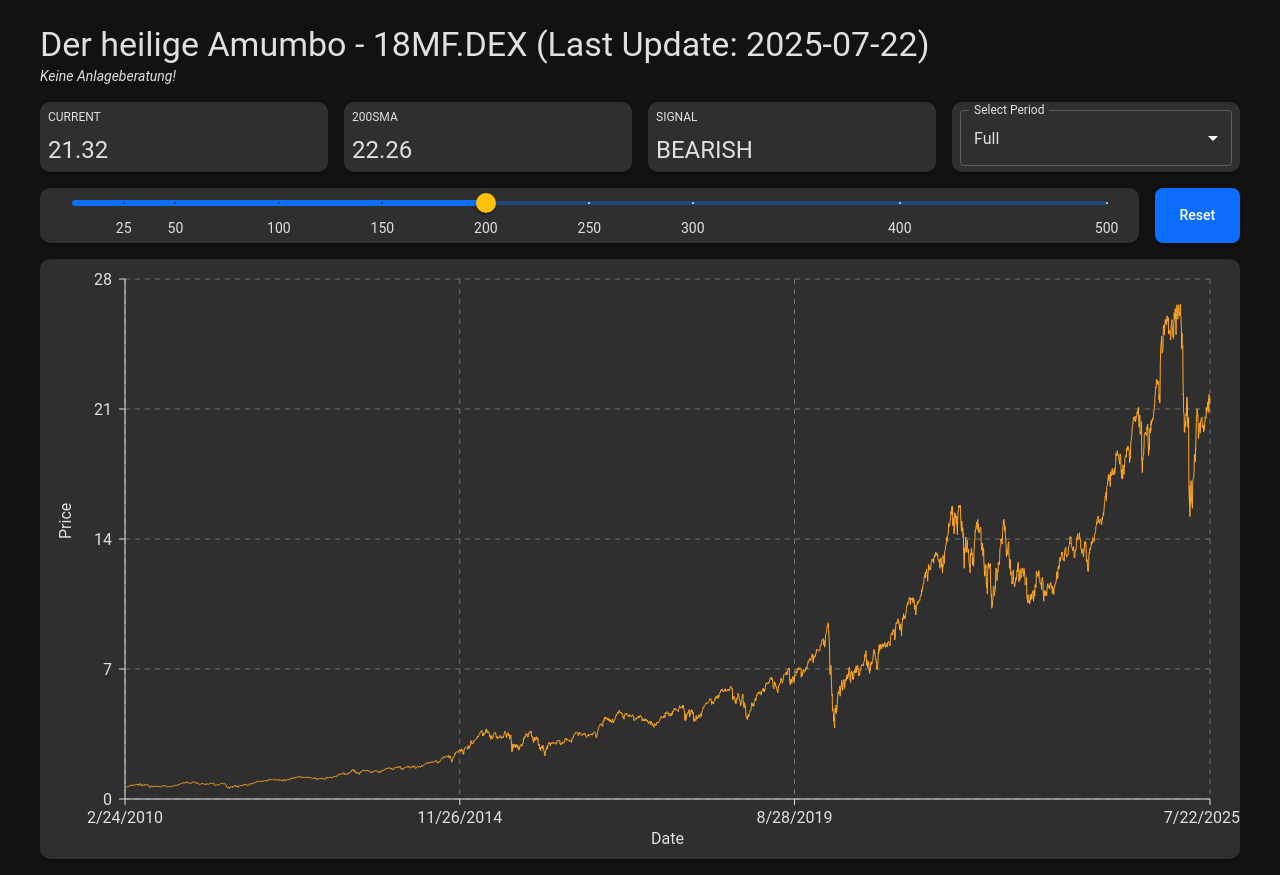
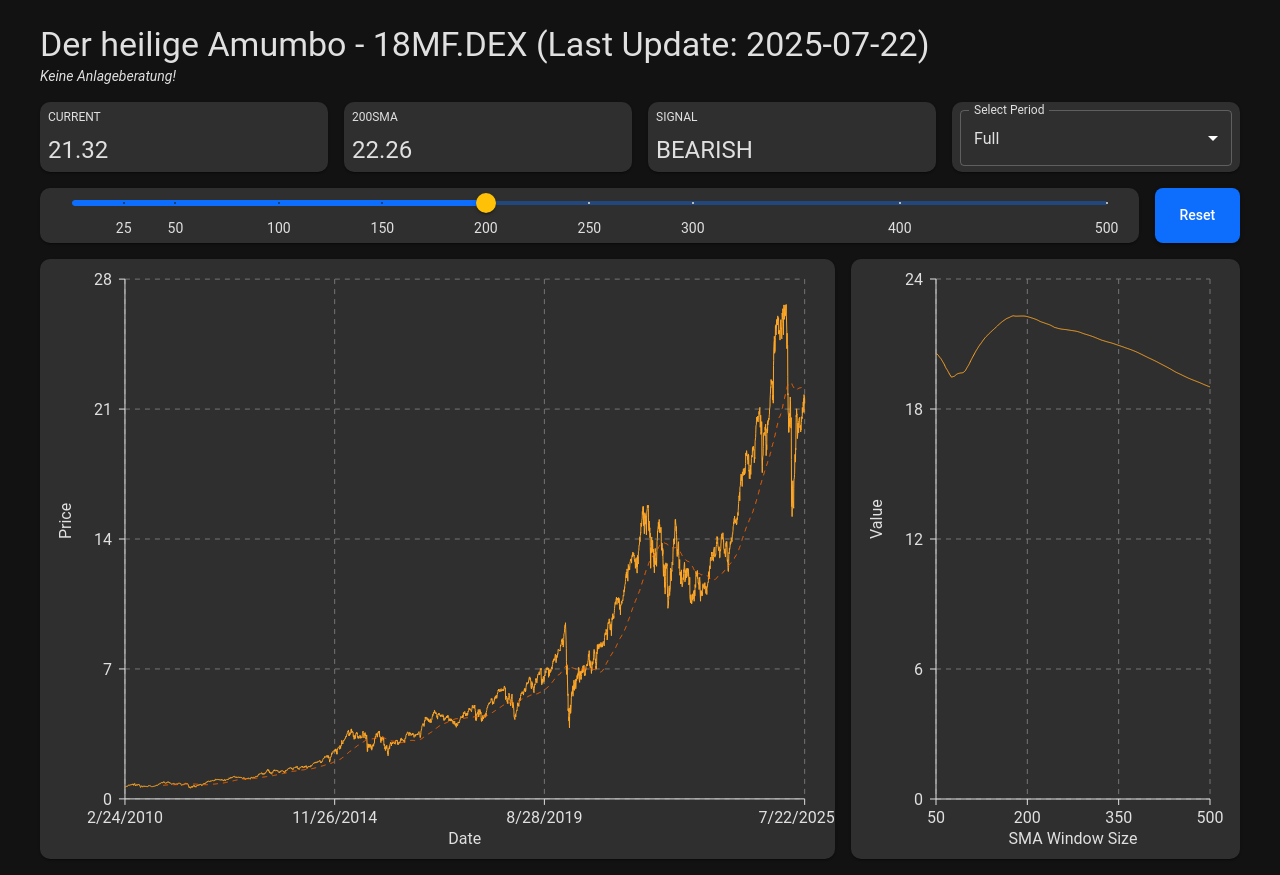
Before and after one commit to smn-t/smn-t.github.io, a React (Create React App) app: page / in a window 1280 px wide. Built offline with nearby package versions, Linux system fonts and the light colour scheme.

Commit message:
add second chart

```diff
--- a/src/Components/SmaChart.js
+++ b/src/Components/SmaChart.js
@@ -42,24 +42,20 @@ const SmaChart = ({ data }) => {
           }}
         >
           <p style={{ margin: 0, fontSize: "0.9rem", fontWeight: 500 }}>
-            <span style={{ color: "#0D6EFD" }}>Date:</span>{" "}
-            {new Date(label).toLocaleDateString()}
+            <span style={{ color: "#0D6EFD" }}>SMA:</span>{" "}
+            {label}
           </p>
           <p style={{ margin: 0, fontSize: "0.9rem", fontWeight: 500 }}>
-            <span style={{ color: "#FFA726" }}>Price:</span>{" "}
+            <span style={{ color: "#FFA726" }}>Value:</span>{" "}
             {payload[0].value.toFixed(2)} €
           </p>
-          {payload[1] && (
-            <p style={{ margin: 0, fontSize: "0.9rem", fontWeight: 500 }}>
-              <span style={{ color: "#FF6500" }}>SMA:</span>{" "}
-              {payload[1].value.toFixed(2)} €
-            </p>
-          )}
         </div>
       );
     }
     return null;
   };
+
+  console.log("SMA Chart Data:", data);
 
   return (
     <ResponsiveContainer width="100%" height={containerHeight}>
@@ -67,19 +63,18 @@ const SmaChart = ({ data }) => {
         <CartesianGrid strokeDasharray="5 5" stroke={theme.palette.text.disabled} />
         <XAxis
           type="number"
-          dataKey="unixTimeStamp"
+          dataKey="sma"
           domain={["dataMin", "dataMax"]}
-          tickFormatter={(unixTime) => new Date(unixTime).toLocaleDateString()}
           stroke={theme.palette.text.primary}
           dy={5}
         >
-          <Label value="Date" position="insideBottom" offset={-15} fill={theme.palette.text.primary} />
+          <Label value="SMA Window Size" position="insideBottom" offset={-15} fill={theme.palette.text.primary} />
         </XAxis>
         <YAxis type="number" stroke={theme.palette.text.primary} dx={-5}>
-          <Label value="Price" position="insideLeft" angle={-90} offset={0} fill={theme.palette.text.primary} />
+          <Label value="Value" position="insideLeft" angle={-90} offset={0} fill={theme.palette.text.primary} />
         </YAxis>
         <Tooltip content={<CustomTooltip />} />
-        <Line dataKey="price" dot={false} stroke={theme.palette.warning.main} />
+        <Line dataKey="value" dot={false} stroke={theme.palette.warning.main} />
       </LineChart>
     </ResponsiveContainer>
   );
--- a/src/dashboards/MainDashboard.js
+++ b/src/dashboards/MainDashboard.js
@@ -5,6 +5,7 @@ import { ThemeProvider, CssBaseline } from '@mui/material';
 import data from '../data.json';
 import modernDarkTheme from '../Theme/modernDarkTheme';
 import SmaChart from '../Components/SmaChart';
+import { DatePicker } from '@mui/x-date-pickers/DatePicker';
 
 const marks = [
   { value: 25, label: '25' },
@@ -30,6 +31,27 @@ const calculateSMA = (data, windowSize) => {
   });
 };
 
+
+const getSMAForTimestamp =(data, windowSize, unixTimeStamp) =>{
+  const sorted = [...data].sort((a, b) => a.unixTimeStamp - b.unixTimeStamp);
+  const idx = sorted.findIndex(item => item.unixTimeStamp === unixTimeStamp);
+  if (idx < windowSize - 1 || idx === -1) return null;
+  const windowSlice = sorted.slice(idx - windowSize + 1, idx + 1);
+  const average = windowSlice.reduce((acc, val) => acc + val.price, 0) / windowSize;
+  return average;
+}
+
+
+const getSMAForAllWindows = (data, unixTimeStamp, min = 50, max = 500, step = 1) => {
+  const result = [];
+  for (let windowSize = min; windowSize <= max; windowSize += step) {
+    const sma = getSMAForTimestamp(data, windowSize, unixTimeStamp);
+    result.push({ sma: windowSize, value: sma });
+  }
+  return result;
+}
+
+
 const sliceData = (data, period) => {
   const now = Date.now();
   const periods = {
@@ -48,6 +70,7 @@ const sliceData = (data, period) => {
 const MainDashboard = () => {
   const [sliderValue, setSliderValue] = useState(200);
   const [timePeriod, setTimePeriod] = useState('full');
+
 
   const handleChange = (event, newValue) => {
     if (typeof newValue === 'number') {
@@ -70,6 +93,10 @@ const MainDashboard = () => {
   const current_price = smaData.length > 0 ? smaData.at(-1).price.toFixed(2) : null;
   const current_sma = smaData.length > 0 ? smaData.at(-1).sma.toFixed(2) : null;
   const difference = current_price && current_sma ? (current_price - current_sma).toFixed(2) : null;
+
+  // Beispiel-Nutzung:
+ const smaAll = getSMAForAllWindows(reformatedData, Date.parse(data["Meta Data"]["3. Last Refreshed"]), 50, 500, 1);
+
 
   return (
     <ThemeProvider theme={modernDarkTheme}>
@@ -140,11 +167,16 @@ const MainDashboard = () => {
           <Grid container item xs={12} sm={3} md={1} justifyContent="center" alignItems="center">
             <Button fullWidth onClick={() => { setSliderValue(200); setTimePeriod("full") }} variant="contained" color="error" sx={{ height: 55 }}> Reset </Button>
           </Grid>
-          <Grid item xs={12} md={12}>
+          <Grid item xs={8} md={8}>
             <Paper>
-              <SmaChart data={smaData} />
+              <LineChart data={smaData} />
             </Paper>
           </Grid>
+          <Grid item xs={4} md={4}>
+          <Paper>
+            <SmaChart data={smaAll} />
+          </Paper>
+        </Grid>
         </Grid>
       </Container>
     </ThemeProvider>
```
